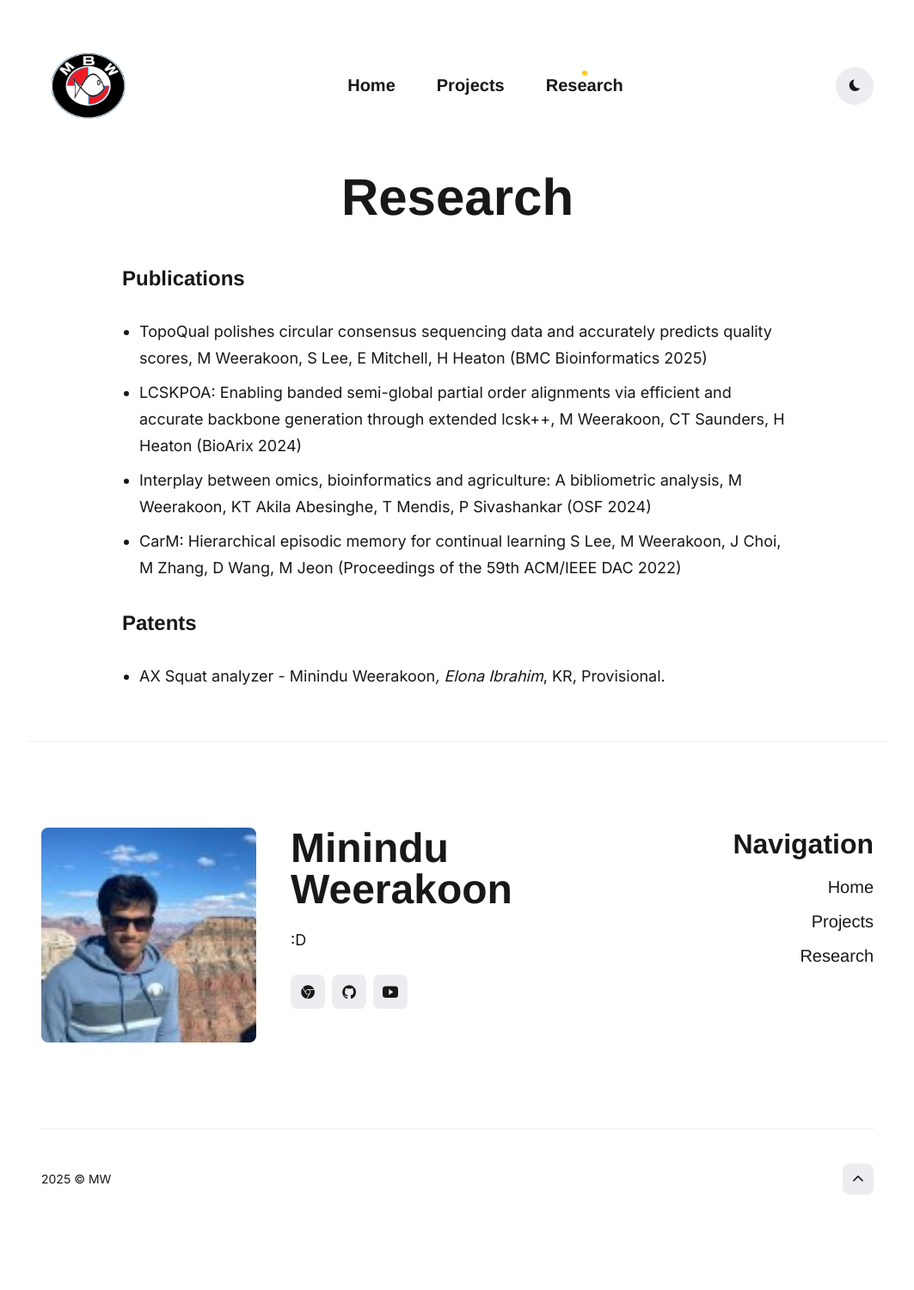
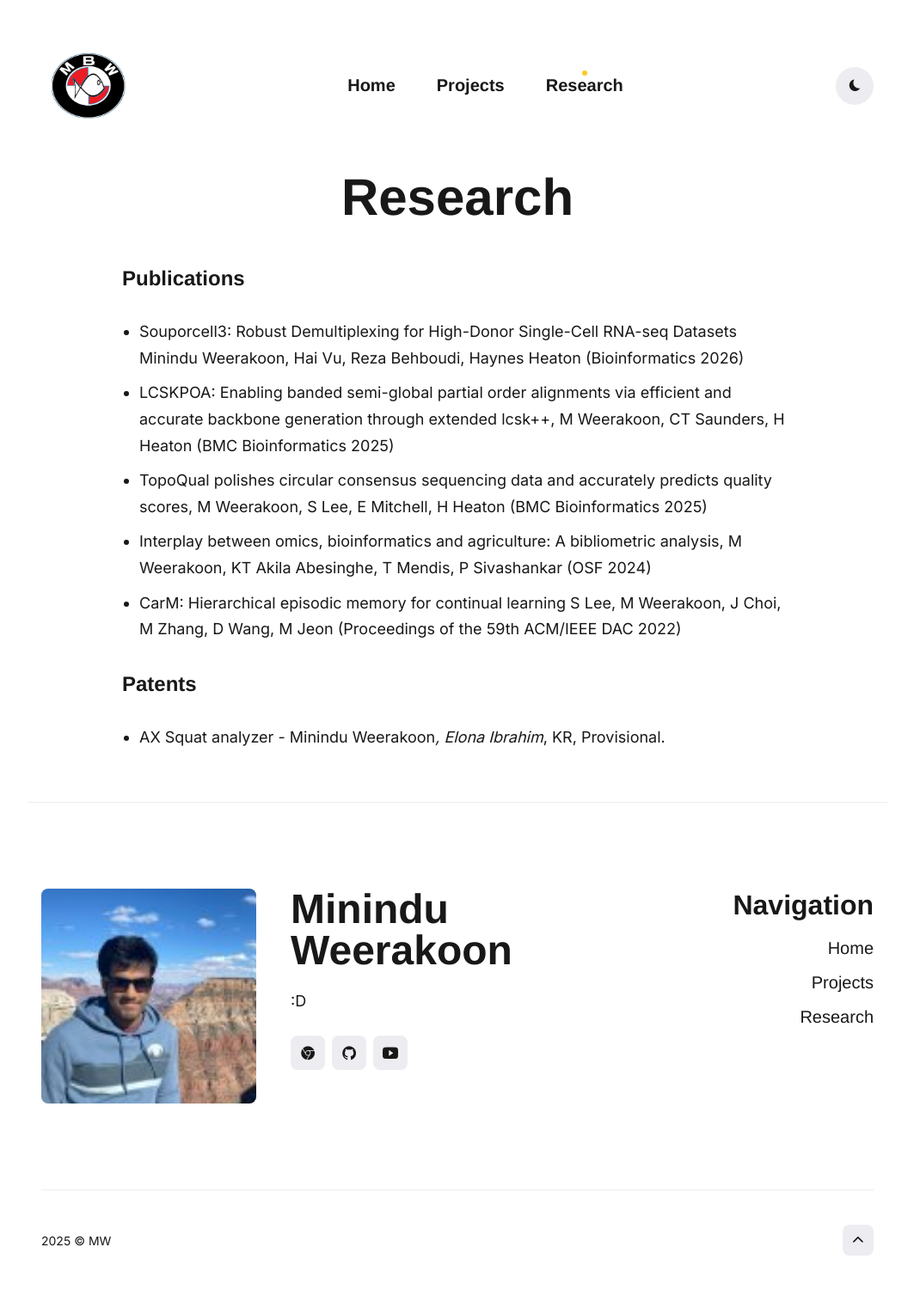
Before and after one commit to lorewar2/lorewar2.github.io, a Jekyll site: the page built from _pages/research.md, in a window 1280 px wide. Shown: the whole page at 86% size, without its empty margins (108-1171 px from the left). Built offline with Jekyll 4.4.1, drawn with Linux system fonts in a browser that asks for light colours; nearby versions of some CDN libraries; some web fonts are replaced; before the commit the page ends 1430 px from its top, so only the background shows below that.

Commit message:
Update research.md

```diff
--- a/_pages/research.md
+++ b/_pages/research.md
@@ -4,8 +4,9 @@ title: Research
 permalink: /research/
 ---
 ### Publications
+- Souporcell3: Robust Demultiplexing for High-Donor Single-Cell RNA-seq Datasets Minindu Weerakoon, Hai Vu, Reza Behboudi, Haynes Heaton (Bioinformatics 2026)
+- LCSKPOA: Enabling banded semi-global partial order alignments via efficient and accurate backbone generation through extended lcsk++, M Weerakoon, CT Saunders, H Heaton (BMC Bioinformatics 2025)
 - TopoQual polishes circular consensus sequencing data and accurately predicts quality scores, M Weerakoon, S Lee, E Mitchell, H Heaton (BMC Bioinformatics 2025)
-- LCSKPOA: Enabling banded semi-global partial order alignments via efficient and accurate backbone generation through extended lcsk++, M Weerakoon, CT Saunders, H Heaton (BioArix 2024)
 - Interplay between omics, bioinformatics and agriculture: A bibliometric analysis, M Weerakoon, KT Akila Abesinghe, T Mendis, P Sivashankar (OSF 2024)
 - CarM: Hierarchical episodic memory for continual learning S Lee, M Weerakoon, J Choi, M Zhang, D Wang, M Jeon (Proceedings of the 59th ACM/IEEE DAC 2022)
 
```
